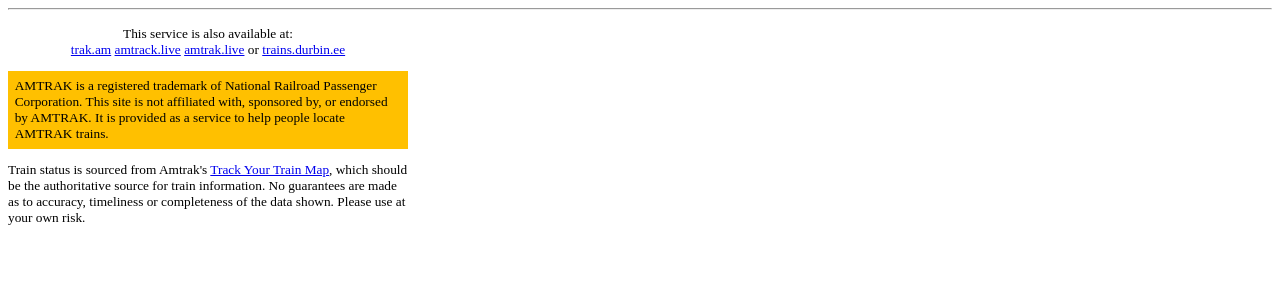
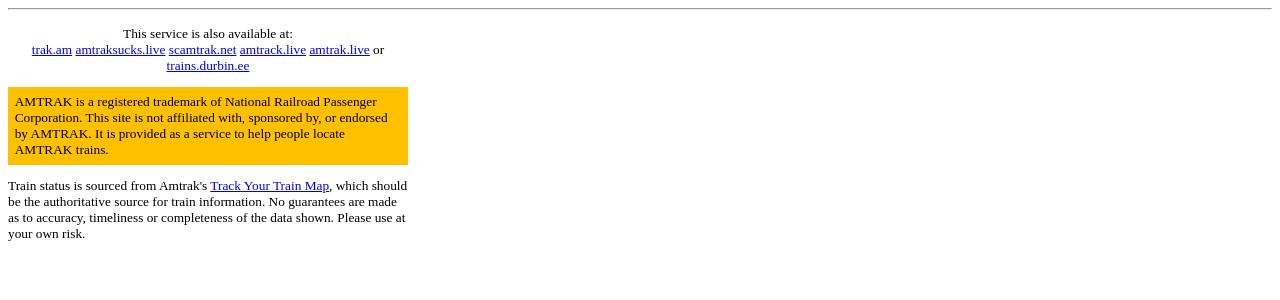
Before and after one commit to ewdurbin/amtrak, a Python web app: template templates/base.jinja2 in a window 1280 px wide. Shown: the top 300 px of the page. Run offline with Jinja, Linux system fonts and the light colour scheme; the template is opened without the code that fills it, so the values that code supplies are empty.

Commit message:
new domains just dropped

```diff
--- a/templates/base.jinja2
+++ b/templates/base.jinja2
@@ -8,7 +8,7 @@
     {% block extra_js %}
     {% endblock %}
     <script src="{{ static('js/htmx.min.js') }}"></script>
-    <script defer data-domain="trak.am,amtrak.live,amtrack.live,trains.durbin.ee" src="https://plausible.io/js/script.outbound-links.js"></script>
+    <script defer data-domain="trak.am,scamtrak.net,amtraksucks.live,amtrak.live,amtrack.live,trains.durbin.ee" src="https://plausible.io/js/script.outbound-links.js"></script>
     <style>
       a:visited {
         color: blue;
@@ -63,7 +63,7 @@
     <div style="width: 100%; font-size: smaller; max-width: 30em; text-align: center;">
       <div style="width: 100%;">This service is also available at:</div>
       <span style="width: 100%;">
-    {% set domains = ['trak.am', 'amtrack.live', 'amtrak.live', 'trains.durbin.ee'] %}
+    {% set domains = ['trak.am', 'amtraksucks.live', 'scamtrak.net', 'amtrack.live', 'amtrak.live', 'trains.durbin.ee'] %}
     {% if request.headers.get("HOST") in domains %}
       {% set foo = domains.remove(request.headers.get("HOST")) %}
     {% endif %}
```
